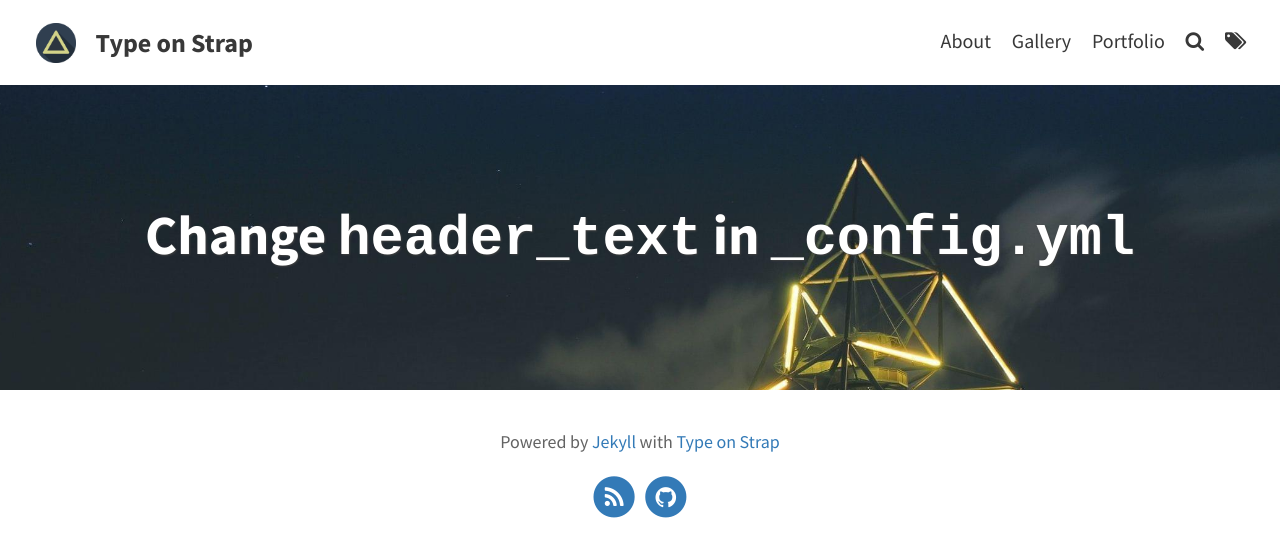
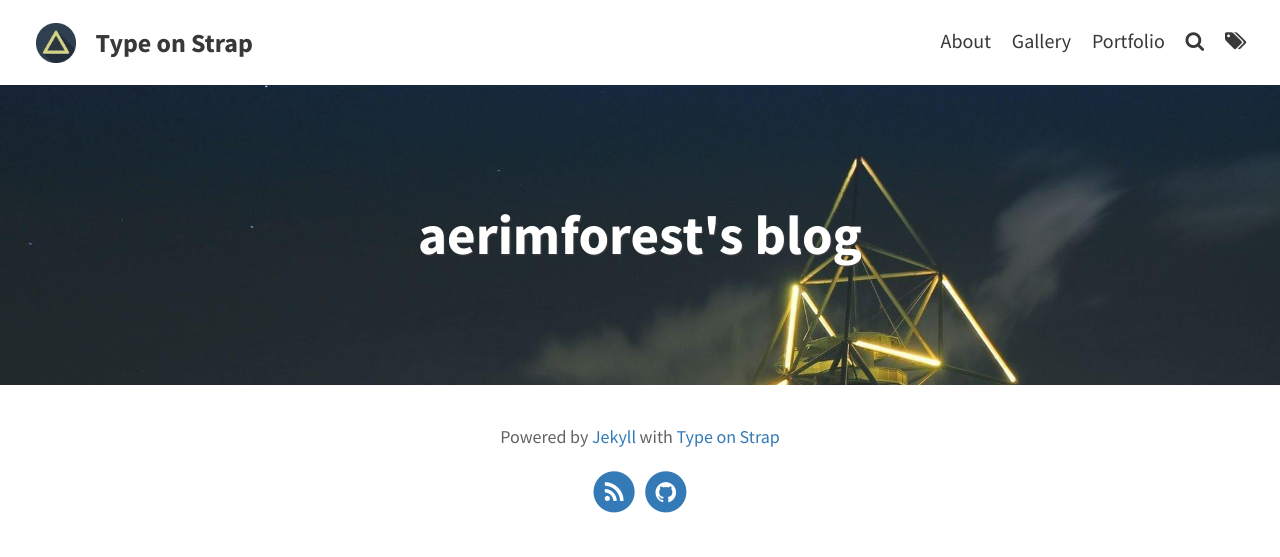
Before and after one commit to aerimforest/yenimm, a Jekyll site: the page built from index.markdown, in a window 1280 px wide. Shown: the top 557 px of the page. Built offline with Jekyll 4.4.1, drawn with Linux system fonts in a browser that asks for light colours; the list of posts is cut into pages by our own code.

Commit message:
Update _config.yml

```diff
--- a/_config.yml
+++ b/_config.yml
@@ -9,7 +9,7 @@ avatar: assets/img/triangle.png                         # Empty for no avatar in
 favicon: assets/favicon.ico                             # Icon displayed in the tab
 
 # Header and footer text
-header_text: Change <code>header_text</code> in <code>_config.yml</code>  # Change Blog header text
+header_text: aerimforest's blog  # Change Blog header text
 header_feature_image: assets/img/pexels/triangular.jpeg
 footer_text: >
   Powered by <a href="https://jekyllrb.com/">Jekyll</a> with <a href="https://github.com/sylhare/Type-on-Strap">Type on Strap</a>
```
